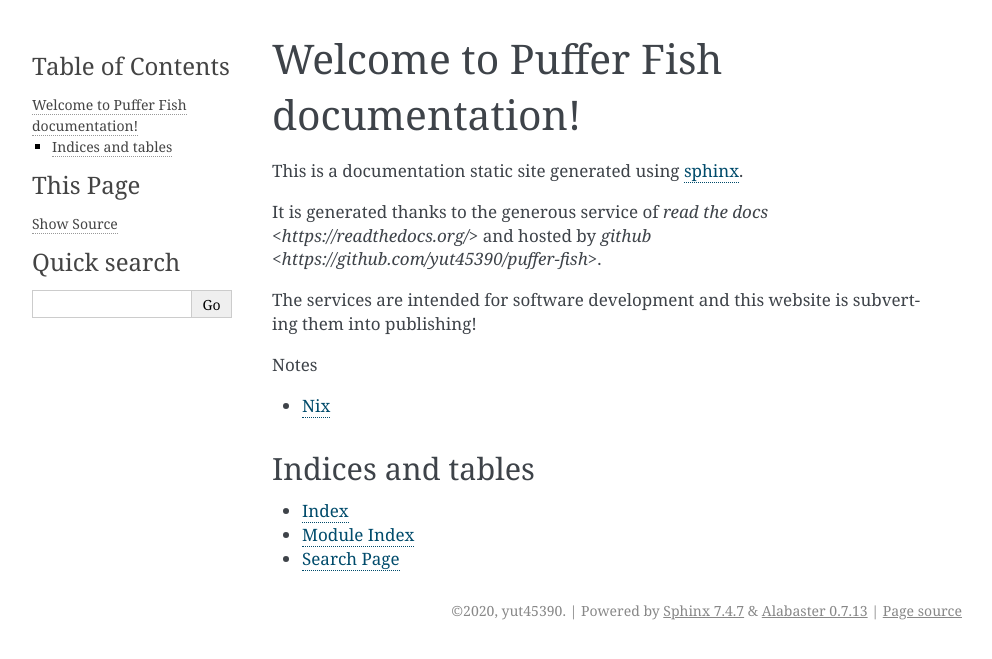
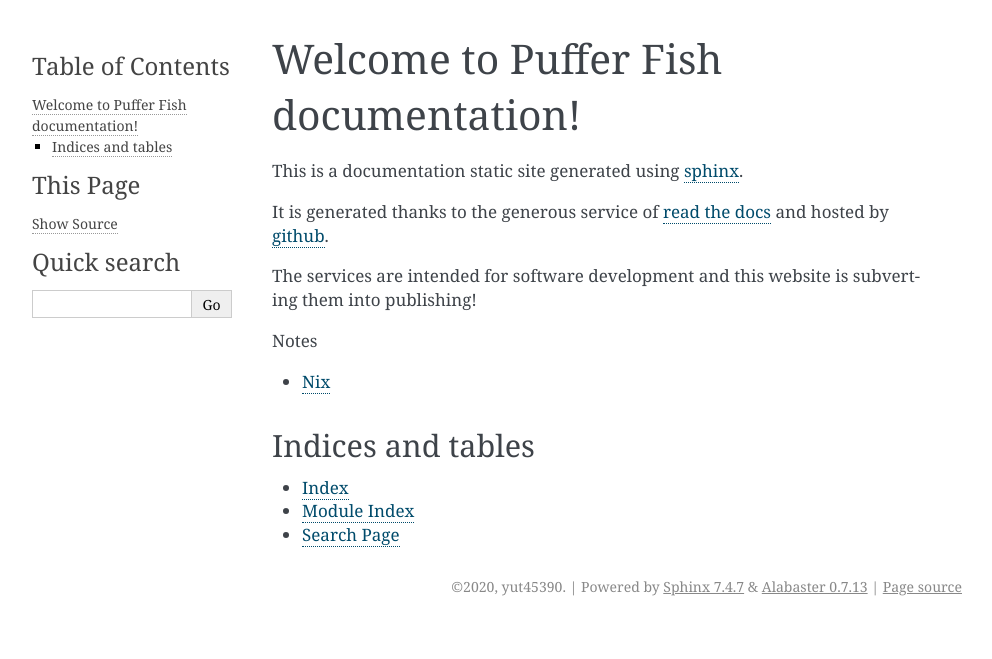
Before and after one commit to alst2821/puffer-fish, a Sphinx documentation site: the page built from doc/index.rst, in a window 1280 px wide. Shown: the top 659 px of the page, without its empty margins (148-1140 px from the left). Built offline with Sphinx 7.4.7, drawn with Linux system fonts in a browser that asks for light colours.

Commit message:
fix rst links

```diff
--- a/doc/index.rst
+++ b/doc/index.rst
@@ -4,8 +4,8 @@
 
 This is a documentation static site generated using `sphinx <http://www.sphinx-doc.org/>`_.
 
-It is generated thanks to the generous service of `read the docs <https://readthedocs.org/>`
-and hosted by `github <https://github.com/yut45390/puffer-fish>`.
+It is generated thanks to the generous service of `read the docs <https://readthedocs.org/>`_
+and hosted by `github <https://github.com/yut45390/puffer-fish>`_.
 
 The services are intended for software development and this website is
 subverting them into publishing!
```
